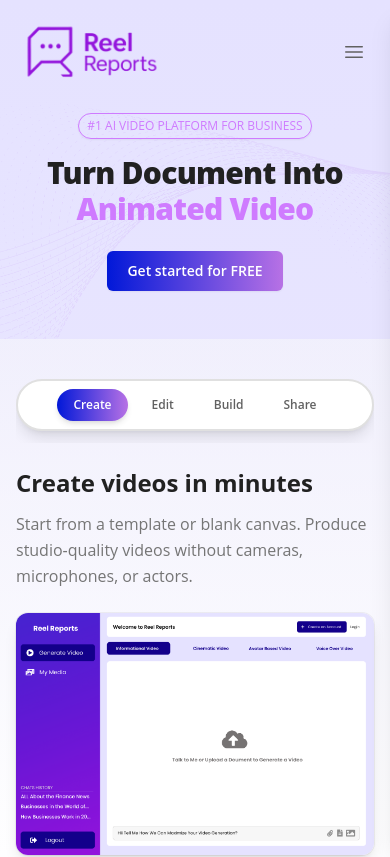
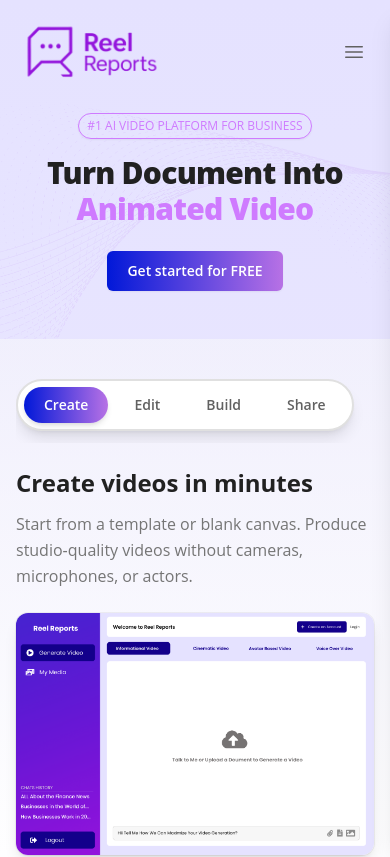
Before and after one commit to harshngit/reelreports, a React (Create React App) app: page /#/ in a window 390 px wide. Shown: the top 857 px of the page. Built offline with nearby package versions, Linux system fonts and the light colour scheme.

Commit message:
tabs mobile view

```diff
--- a/src/components/home/Hero.js
+++ b/src/components/home/Hero.js
@@ -46,21 +46,31 @@
 		{/* Tabs Section */}
 		<section className="relative py-10 sm:py-12 md:py-16 bg-gradient-to-b from-gray-50/50 to-white" style={{fontFamily:'var(--brand-font)'}}>
 			<div className="mx-auto max-w-7xl px-4 sm:px-6 lg:px-8">
-				<div className="flex w-full justify-center overflow-x-auto pb-3 sm:pb-0" style={{
+				{/* Mobile & Tablet: Scrollable container */}
+				<div className="flex justify-center lg:justify-center">
+					<div
+						className="overflow-x-auto lg:overflow-x-visible pb-3 lg:pb-0 w-full lg:w-auto"
+						style={{
 							scrollbarWidth: 'none',
-					msOverflowStyle: 'none'
-				}}>
-					<div className="inline-flex w-full justify-center items-center gap-2 rounded-full p-2 border-2 border-gray-300 bg-white shadow-lg flex-nowrap">
+							msOverflowStyle: 'none',
+						}}
+					>
+						<style>{`
+							.tabs-container::-webkit-scrollbar {
+								display: none;
+							}
+						`}</style>
+						<div className="tabs-container inline-flex items-center gap-1.5 sm:gap-2 rounded-full p-1.5 sm:p-2 border-2 border-gray-300 bg-white shadow-lg lg:shadow-lg min-w-fit">
 							{Object.keys(tabData).map((tab) => (
 								<motion.button
 									whileTap={{ scale: 0.98 }}
 									whileHover={{ scale: 1.02 }}
 									key={tab}
 									onClick={() => setActiveTab(tab)}
-								className={`px-4 py-2 sm:px-5 md:px-6 sm:py-2.5 rounded-full text-xs sm:text-sm font-semibold transition-all duration-300 whitespace-nowrap ${
+									className={`px-5 py-2 sm:px-6 md:px-7 lg:px-8 sm:py-2.5 rounded-full text-sm sm:text-base font-semibold transition-all duration-300 whitespace-nowrap ${
 										activeTab === tab
 											? 'text-white shadow-md'
-										: 'text-gray-700 hover:bg-gray-100'
+											: 'text-gray-700 hover:bg-gray-50'
 									}`}
 									style={{
 										backgroundImage: activeTab === tab ? 'linear-gradient(90deg, #0118D8 0%, #B771E5 100%)' : 'none',
@@ -69,6 +79,7 @@
 									{tab}
 								</motion.button>
 							))}
+						</div>
 					</div>
 				</div>
 
```
Lines whose indentation alone changed are shown as unchanged.
